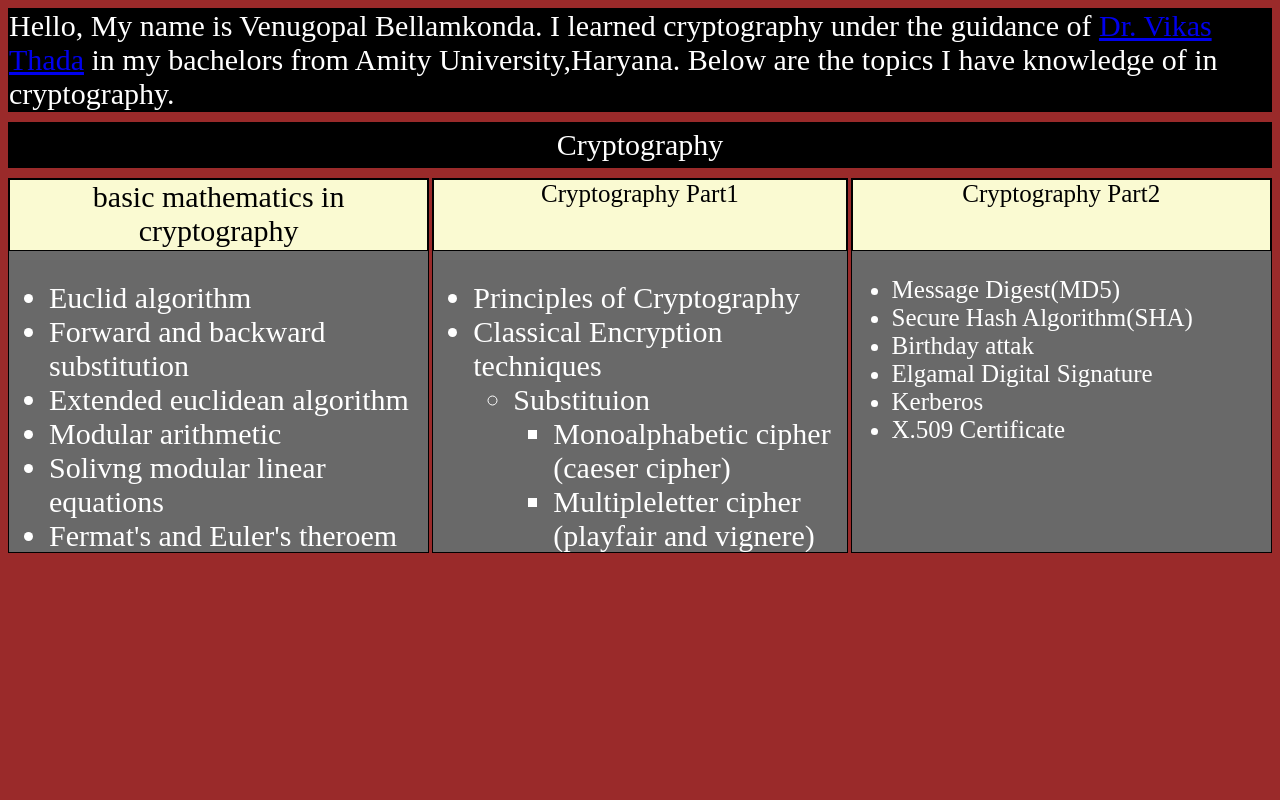
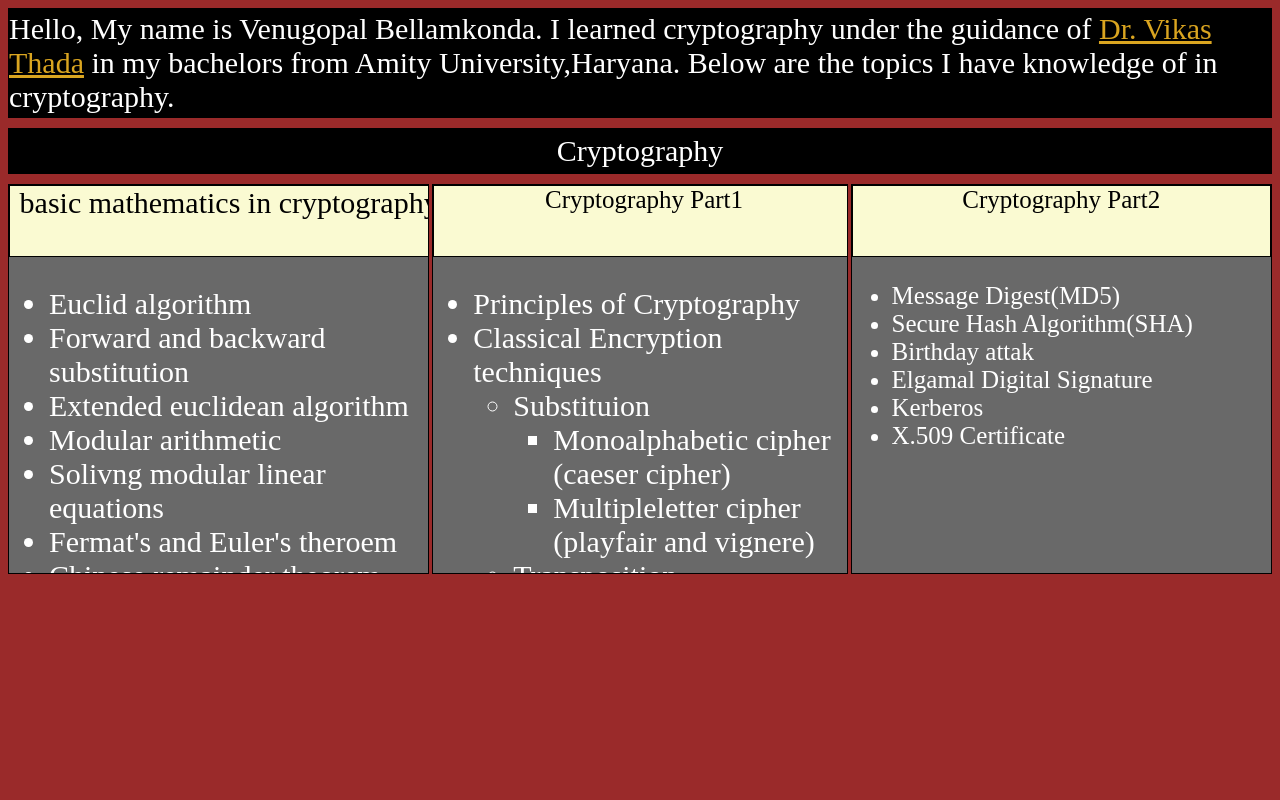
Before and after one commit to venugopal918/Cryptography, a plain HTML site: page topic/index.html in a window 1280 px wide. Drawn offline with Linux system fonts and the light colour scheme.

Commit message:
website created

```diff
--- a/topic/style.css
+++ b/topic/style.css
@@ -7,12 +7,18 @@ body{
 
 }
 
+a{
+  color: goldenrod;
+}
+
 div#intro{
 color: white;
 border: 1px black solid;
 background-color: black;
 width: 100%;
 font-size: 30px;
+padding-bottom: 3px;
+padding-top: 3px;
 }
 
 .crypt{
@@ -33,7 +39,7 @@ div#t1{
 	border: 1px black solid;
 	margin-top: 10px;
 	background-color: dimgrey;
-	height: 375px;
+	height: 390px;
   font-size: 30px;
   overflow: auto;
 }
@@ -46,6 +52,7 @@ div#t1{
 	color: black;
   height: 72px;
   font-size: 30px;
+  width: 105%;
 }
 
 div#t2{
@@ -54,7 +61,7 @@ div#t2{
 	margin-top: 10px;
 	background-color: dimgrey;
 	margin-left: 3px;
-	height: 375px;
+	height: 390px;
 	margin-right: 3px;
 	overflow: auto;
   font-size: 30px;
@@ -68,6 +75,7 @@ div#t2{
 	color: black;
   font-size: 25px;
   height: 72px;
+  width: 102%;
 }
 
 div#t3{
@@ -75,7 +83,7 @@ div#t3{
 	border: 1px black solid;
 	width: 100%;
 	margin-top: 10px;
-	height: 375px;
+	height: 390px;
 	background-color: dimgrey;
   font-size: 25px;
   overflow: auto;
```
